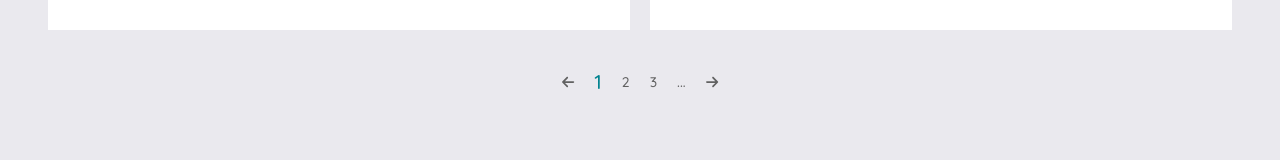
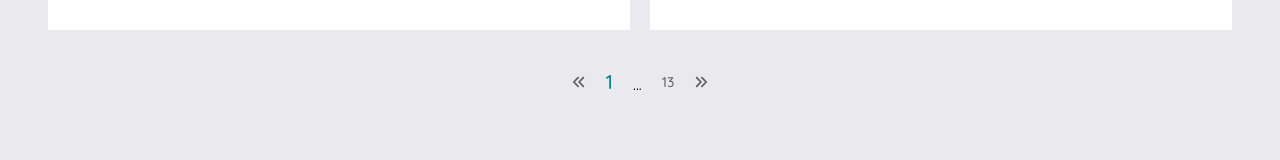
Before and after one commit to MaiTheHao/web-bcn, a React (Vite) app in the folder client/: page /project in a window 1280 px wide. Shown: the part 1043-1203 px from the top of the page. Built offline with nearby package versions, Linux system fonts and the light colour scheme.

Commit message:
Thêm logic simple cho pagination Tiếp tục hoàn thiện style - logic

```diff
--- a/client/src/components/ProjectCart/ProjectCart.css
+++ b/client/src/components/ProjectCart/ProjectCart.css
@@ -53,8 +53,8 @@
 	border: none;
 }
 
-.project .project-cart .pagination-button+.active {
+.project .project-cart .pagination-button.active {
 	font-size: 20px;
 	letter-spacing: 0.001em;
-    color: #00838F;
+	color: #00838f;
 }
--- a/client/src/components/ProjectCart/ProjectCart.jsx
+++ b/client/src/components/ProjectCart/ProjectCart.jsx
@@ -1,35 +1,79 @@
-import './ProjectCart.css'
+import './ProjectCart.css';
 import { FontAwesomeIcon } from '@fortawesome/react-fontawesome';
-import { faArrowLeft , faArrowRight } from '@fortawesome/free-solid-svg-icons';
+import { faAnglesLeft, faAnglesRight } from '@fortawesome/free-solid-svg-icons';
+import { useState } from 'react';
+import { calcPagination } from '../../styles/utils/getPagination';
+
+const LIMIT = 8;
+const MOCK_TOTAL = 100; // Giả sử tổng số phần tử là 100
 function ProjectCart() {
+	const [pagination, setPagination] = useState(calcPagination(1, LIMIT, MOCK_TOTAL));
+	const handleChangePage = (page) => {
+		if (page >= 1 && page <= pagination.totalPage) {
+			setPagination(calcPagination(page, LIMIT, MOCK_TOTAL));
+		}
+	};
+
+	const handleNextPage = () => {
+		handleChangePage(pagination.page + 1);
+	};
+
+	const handlePrevPage = () => {
+		handleChangePage(pagination.page - 1);
+	};
+
+	const isActivePage = (page) => {
+		return pagination.page === page ? 'active' : '';
+	};
+
 	const items = [1, 2, 3, 4, 5, 6, 7, 8];
 	return (
 		<>
-            <div className="project">
+			<div className='project'>
 				<h1 className='title'>Project</h1>
 				<div className='project-cart'>
 					<ul className='project-list'>
-                        {
-                            items.map((e, idx) => (
+						{items.map((e, idx) => (
 							<li className='project-card' key={idx}></li>
-                            ))
-                        }
+						))}
 					</ul>
 					<div className='pagination'>
-                        <button className='pagination-button pagination-button-prev'>
-                            <FontAwesomeIcon icon={faArrowLeft} />
+						<button className='pagination-button pagination-button-prev' onClick={handlePrevPage}>
+							<FontAwesomeIcon icon={faAnglesLeft} />
 						</button>
-                        <button className='pagination-button pagination-number active'>1</button>
-                        <button className='pagination-button pagination-number'>2</button>
-                        <button className='pagination-button pagination-number'>3</button>
-                        <button className='pagination-button pagination-dots'>...</button>
-                        <button className='pagination-button pagination-button-next'>
-                            <FontAwesomeIcon icon={faArrowRight} />
+						<button
+							className={`pagination-button pagination-number ${isActivePage(1)}`}
+							onClick={() => handleChangePage(1)}
+						>
+							1
+						</button>
+
+						{/* <button className={`pagination-button pagination-number ${isActivePage(2) && 'active'}`}>
+							2
+						</button>
+						<button className={`pagination-button pagination-number ${isActivePage(3) && 'active'}`}>
+							3
+						</button> */}
+
+						<span className='pagination-dots'>...</span>
+						<button
+							className={`pagination-button pagination-number ${isActivePage(pagination.totalPage)}`}
+							onClick={() => handleChangePage(pagination.totalPage)}
+						>
+							{pagination.totalPage}
+						</button>
+						<button className='pagination-button pagination-button-next' onClick={handleNextPage}>
+							<FontAwesomeIcon icon={faAnglesRight} />
 						</button>
 					</div>
 				</div>
 			</div>
 		</>
-    )
+	);
 }
+
+/*
+icon pagination gì kì dị ba, không giống design tí nào :_)))
+*/
+
 export default ProjectCart;
--- /dev/null
+++ b/client/src/styles/utils/getPagination.js
@@ -0,0 +1,19 @@
+/**
+ * @function calcPagination
+ * @description Tính toán phân trang
+ * @param {number} page - idx trang hiện tại
+ * @param {number} limit - Số lượng phần tử trên mỗi trang
+ * @param {number} total - Tổng số phần tử
+ * @returns {object} Thông tin phân trang page, limit, total, totalPage
+ */
+export function calcPagination(page, limit, total) {
+	const totalPage = Math.ceil(total / limit);
+	const pagination = {
+		page: page,
+		limit: limit,
+		total: total,
+		totalPage: totalPage,
+	};
+
+	return pagination;
+}
```
Lines whose indentation alone changed are shown as unchanged.
